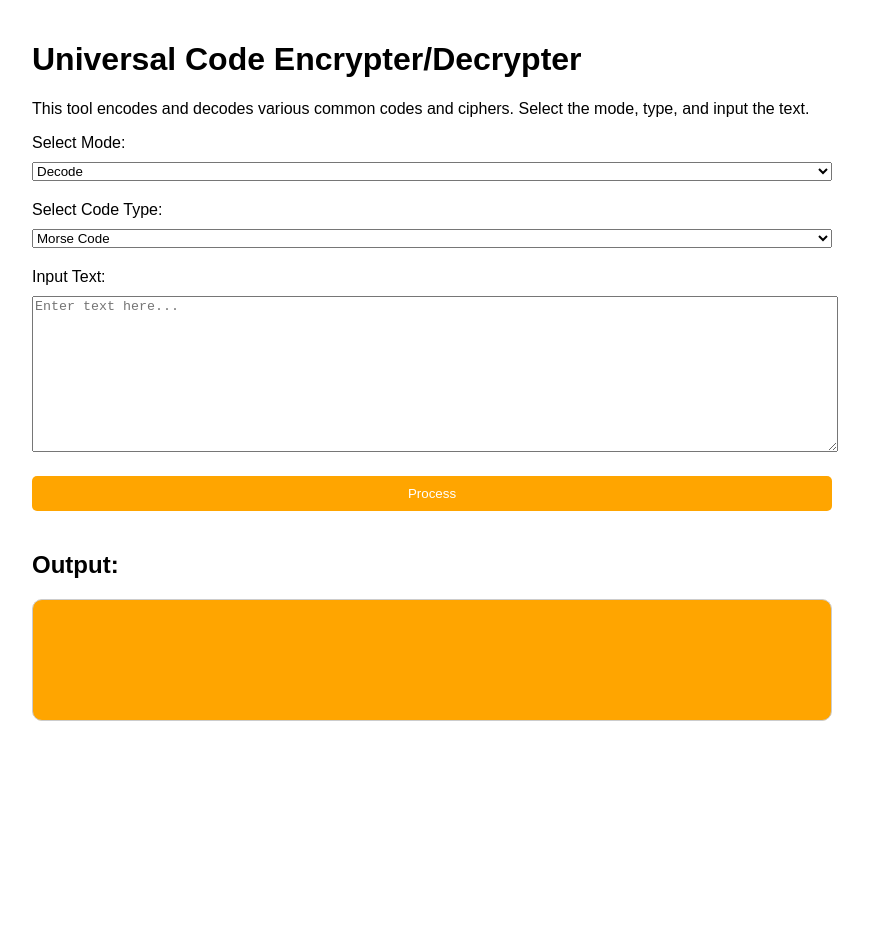
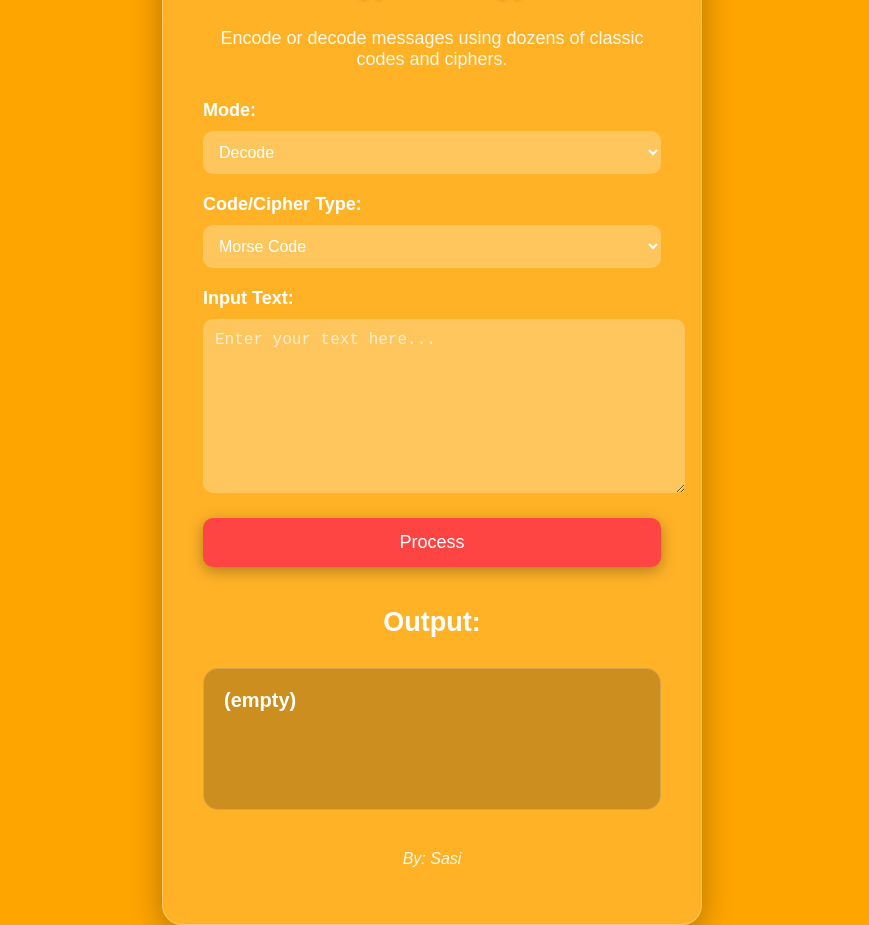
Before and after one commit to CoderXYZ101/DECODER, a plain HTML site: page index.html in a window 1280 px wide. Both pictures are taken after a click on the button "Process". Shown: the whole page, without its empty margins (208-1077 px from the left). Before the commit the page ends 800 px from the top, so only its background shows below. Drawn offline with Linux system fonts and the light colour scheme.

Commit message:
Update index.html

```diff
--- a/index.html
+++ b/index.html
@@ -5,51 +5,109 @@
     <meta name="viewport" content="width=device-width, initial-scale=1.0">
     <title>Universal Code Encrypter/Decrypter</title>
     <style>
-        body {
+        html, body {
+            height: 100%;
+            margin: 0;
+            background-color: orange;
             font-family: Arial, sans-serif;
-            max-width: 800px;
-            margin: 0 auto;
-            padding: 20px;
+            font-size: 18px;
+            display: flex;
+            align-items: center;
+            justify-content: center;
+            color: white;
+        }
+        .container {
+            text-align: center;
+            background-color: rgba(255, 255, 255, 0.15); /* Very light transparent white for subtle card effect */
+            backdrop-filter: blur(10px); /* Nice glassmorphism effect */
+            padding: 40px;
+            border-radius: 20px;
+            box-shadow: 0 8px 32px rgba(0, 0, 0, 0.3);
+            width: 90%;
+            max-width: 600px;
+            box-sizing: border-box;
+            border: 1px solid rgba(255, 255, 255, 0.3);
+        }
+        h1 {
+            color: white;
+            margin-bottom: 30px;
+            text-shadow: 0 2px 4px rgba(0, 0, 0, 0.4);
+            font-size: 28px;
         }
         label {
             display: block;
             margin-bottom: 10px;
+            color: white;
+            text-align: left;
+            font-weight: bold;
         }
-        select, textarea, button {
+        select, textarea {
             width: 100%;
+            padding: 12px;
             margin-bottom: 20px;
+            border-radius: 10px;
+            border: none;
+            background-color: rgba(255, 255, 255, 0.25);
+            color: white;
+            font-size: 16px;
+        }
+        select::placeholder, textarea::placeholder {
+            color: rgba(255, 255, 255, 0.7);
         }
         textarea {
             height: 150px;
+            resize: vertical;
+        }
+        button {
+            padding: 14px;
+            font-size: 18px;
+            background-color: #ff4444; /* Vibrant red-orange */
+            color: white;
+            border: none;
+            border-radius: 10px;
+            cursor: pointer;
+            box-shadow: 0 4px 15px rgba(0, 0, 0, 0.3);
+            transition: background-color 0.3s;
+            width: 100%;
+        }
+        button:hover {
+            background-color: #ff2222;
         }
         #output {
-            border: 1px solid #ccc;
-            padding: 10px;
+            margin-top: 30px;
+            padding: 20px;
+            background-color: rgba(0, 0, 0, 0.2);
+            border-radius: 15px;
             min-height: 100px;
-            background-color: orange;
-            border-radius: 10px;
+            font-size: 20px;
+            font-weight: bold;
+            color: white;
+            text-align: left;
+            word-wrap: break-word;
+            border: 1px solid rgba(255, 255, 255, 0.2);
         }
-        button {
-            background-color: orange;
-            border: none;
-            color: white;
-            padding: 10px;
-            border-radius: 5px;
-            cursor: pointer;
+        .signature {
+            margin-top: 40px;
+            font-style: italic;
+            color: rgba(255, 255, 255, 0.9);
+            font-size: 16px;
         }
     </style>
 </head>
 <body>
+    <div class="container">
         <h1>Universal Code Encrypter/Decrypter</h1>
-    <p>This tool encodes and decodes various common codes and ciphers. Select the mode, type, and input the text.</p>
+        <p style="color: rgba(255,255,255,0.9); margin-bottom: 30px;">
+            Encode or decode messages using dozens of classic codes and ciphers.
+        </p>
 
-    <label for="mode">Select Mode:</label>
+        <label for="mode">Mode:</label>
         <select id="mode">
             <option value="decode">Decode</option>
             <option value="encode">Encode</option>
         </select>
 
-    <label for="cipherType">Select Code Type:</label>
+        <label for="cipherType">Code/Cipher Type:</label>
         <select id="cipherType">
             <option value="morse">Morse Code</option>
             <option value="braille">Braille</option>
@@ -68,18 +126,20 @@
             <option value="a1z26">A1Z26 (Letters to Numbers)</option>
             <option value="reverse">Reverse Text</option>
             <option value="leet">Leet Speak (Basic)</option>
-        <option value="morseAudio">Morse (Audio Representation, e.g., dit/dah)</option>
-        <option value="semaphore">Semaphore (Flag Positions)</option>
+            <option value="morseAudio">Morse (dit/dah)</option>
             <option value="nato">NATO Phonetic Alphabet</option>
         </select>
 
         <label for="inputText">Input Text:</label>
-    <textarea id="inputText" placeholder="Enter text here..."></textarea>
+        <textarea id="inputText" placeholder="Enter your text here..."></textarea>
 
         <button onclick="process()">Process</button>
 
-    <h2>Output:</h2>
+        <h2 style="color: white; margin-top: 40px;">Output:</h2>
         <div id="output"></div>
+
+        <p class="signature">By: Sasi</p>
+    </div>
 
     <script>
         const morseCode = {
@@ -102,11 +162,7 @@
             'K': '⠅', 'L': '⠇', 'M': '⠍', 'N': '⠝', 'O': '⠕',
             'P': '⠏', 'Q': '⠟', 'R': '⠗', 'S': '⠎', 'T': '⠞',
             'U': '⠥', 'V': '⠧', 'W': '⠺', 'X': '⠭', 'Y': '⠽',
-            'Z': '⠵', '#': '⠼', '.': '⠲', '?': '⠦', '!': '⠖',
-            '-': '⠤', '/': '⠌', '\\': '⠳', '(': '⠪', ')': '⠻',
-            '0': '⠼⠚', '1': '⠼⠁', '2': '⠼⠃', '3': '⠼⠉', '4': '⠼⠙',
-            '5': '⠼⠑', '6': '⠼⠋', '7': '⠼⠛', '8': '⠼⠓', '9': '⠼⠊',
-            ' ': ' '
+            'Z': '⠵', ' ': ' '
         };
 
         const tapMap = {
@@ -115,7 +171,7 @@
             'K': '13', 'L': '31', 'M': '32', 'N': '33', 'O': '34', 'P': '35',
             'Q': '41', 'R': '42', 'S': '43', 'T': '44', 'U': '45',
             'V': '51', 'W': '52', 'X': '53', 'Y': '54', 'Z': '55',
-            ' ': '00' // Placeholder for space
+            ' ': '00'
         };
 
         const leetMap = {
@@ -136,157 +192,68 @@
         };
 
         const decoders = {
-            morse: function(input) {
-                const revMorse = Object.fromEntries(Object.entries(morseCode).map(([k, v]) => [v, k]));
-                return input.split(' ').map(code => revMorse[code] || '').join('');
-            },
-            braille: function(input) {
-                const revBraille = Object.fromEntries(Object.entries(brailleMap).map(([k, v]) => [v, k]));
-                return input.split('').map(char => revBraille[char] || char).join('');
-            },
-            binary: function(input) {
-                return input.match(/.{1,8}/g).map(bin => String.fromCharCode(parseInt(bin, 2))).join('');
-            },
-            hex: function(input) {
-                return input.match(/.{1,2}/g).map(hex => String.fromCharCode(parseInt(hex, 16))).join('');
-            },
-            base64: function(input) {
-                return atob(input);
-            },
-            caesar: function(input, shift = 3) {
-                return input.replace(/[a-zA-Z]/g, char => {
-                    const base = char <= 'Z' ? 65 : 97;
-                    return String.fromCharCode((char.charCodeAt(0) - base - shift + 26) % 26 + base);
+            morse: input => input.split(' ').map(c => Object.entries(morseCode).find(([k,v]) => v === c)?.[0] || '').join(''),
+            braille: input => input.split('').map(c => Object.entries(brailleMap).find(([k,v]) => v === c)?.[0] || c).join(''),
+            binary: input => input.match(/.{8}/g)?.map(b => String.fromCharCode(parseInt(b, 2))).join('') || '',
+            hex: input => input.match(/.{2}/g)?.map(h => String.fromCharCode(parseInt(h, 16))).join('') || '',
+            base64: input => atob(input),
+            caesar: (input, shift = 3) => input.replace(/[a-zA-Z]/g, c => {
+                const base = c <= 'Z' ? 65 : 97;
+                return String.fromCharCode((c.charCodeAt(0) - base - shift + 26) % 26 + base);
+            }),
+            rot13: input => decoders.caesar(input, 13),
+            atbash: input => input.replace(/[a-zA-Z]/g, c => {
+                const base = c <= 'Z' ? 65 : 97;
+                return String.fromCharCode(base + 25 - (c.charCodeAt(0) - base));
+            }),
+            vigenere: (input, key = 'lemon') => {
+                key = key.toUpperCase();
+                let i = 0;
+                return input.toUpperCase().replace(/[A-Z]/g, c => {
+                    const s = key[i++ % key.length].charCodeAt(0) - 65;
+                    return String.fromCharCode((c.charCodeAt(0) - 65 - s + 26) % 26 + 65);
                 });
             },
-            rot13: function(input) {
-                return decoders.caesar(input, 13);
-            },
-            atbash: function(input) {
-                return input.replace(/[a-zA-Z]/g, char => {
-                    const base = char <= 'Z' ? 65 : 97;
-                    return String.fromCharCode(base + 25 - (char.charCodeAt(0) - base));
-                });
-            },
-            vigenere: function(input, key = 'lemon') {
-                key = key.toUpperCase();
-                let keyIndex = 0;
-                return input.toUpperCase().replace(/[A-Z]/g, char => {
-                    const shift = key[keyIndex % key.length].charCodeAt(0) - 65;
-                    keyIndex++;
-                    return String.fromCharCode((char.charCodeAt(0) - 65 - shift + 26) % 26 + 65);
-                });
-            },
-            ascii: function(input) {
-                return input.split(' ').map(num => String.fromCharCode(parseInt(num, 10))).join('');
-            },
-            url: function(input) {
-                return decodeURIComponent(input);
-            },
-            html: function(input) {
-                const txt = document.createElement('textarea');
-                txt.innerHTML = input;
-                return txt.value;
-            },
-            pigpen: function(input) {
-                return 'Pigpen decoding not fully implemented; use visual map.';
-            },
-            tap: function(input) {
-                const revTap = Object.fromEntries(Object.entries(tapMap).map(([k, v]) => [v, k]));
-                return input.match(/\d\d/g).map(code => revTap[code] || '?').join('');
-            },
-            a1z26: function(input) {
-                return input.split(' ').map(num => String.fromCharCode(parseInt(num) + 64)).join('');
-            },
-            reverse: function(input) {
-                return input.split('').reverse().join('');
-            },
-            leet: function(input) {
-                const revLeet = Object.fromEntries(Object.entries(leetMap).map(([k, v]) => [v, k]));
-                return input.toUpperCase().split('').map(char => revLeet[char] || char).join('');
-            },
-            morseAudio: function(input) {
-                return decoders.morse(input.replace(/dit/gi, '.').replace(/dah/gi, '-'));
-            },
-            semaphore: function(input) {
-                return 'Semaphore decoding requires position descriptions; not implemented.';
-            },
-            nato: function(input) {
-                const revNato = Object.fromEntries(Object.entries(natoMap).map(([k, v]) => [v, k]));
-                return input.toUpperCase().split(' ').map(word => revNato[word] || '?').join('');
-            }
+            ascii: input => input.split(' ').map(n => String.fromCharCode(parseInt(n))).join(''),
+            url: input => decodeURIComponent(input),
+            html: input => { const t = document.createElement('textarea'); t.innerHTML = input; return t.value; },
+            tap: input => input.match(/\d\d/g)?.map(c => Object.entries(tapMap).find(([k,v]) => v === c)?.[0] || '?').join('') || '',
+            a1z26: input => input.split(' ').map(n => String.fromCharCode(parseInt(n) + 64)).join(''),
+            reverse: input => input.split('').reverse().join(''),
+            leet: input => input.toUpperCase().split('').map(c => Object.entries(leetMap).find(([k,v]) => v === c)?.[0] || c).join(''),
+            morseAudio: input => decoders.morse(input.replace(/dit/gi, '.').replace(/dah/gi, '-')),
+            nato: input => input.toUpperCase().split(' ').map(w => Object.entries(natoMap).find(([k,v]) => v === w)?.[0] || '?').join('')
         };
 
         const encoders = {
-            morse: function(input) {
-                return input.toUpperCase().split('').map(char => morseCode[char] || '').join(' ');
-            },
-            braille: function(input) {
-                return input.toUpperCase().split('').map(char => brailleMap[char] || char).join('');
-            },
-            binary: function(input) {
-                return input.split('').map(char => char.charCodeAt(0).toString(2).padStart(8, '0')).join(' ');
-            },
-            hex: function(input) {
-                return input.split('').map(char => char.charCodeAt(0).toString(16).padStart(2, '0')).join(' ');
-            },
-            base64: function(input) {
-                return btoa(input);
-            },
-            caesar: function(input, shift = 3) {
-                return input.replace(/[a-zA-Z]/g, char => {
-                    const base = char <= 'Z' ? 65 : 97;
-                    return String.fromCharCode((char.charCodeAt(0) - base + shift) % 26 + base);
+            morse: input => input.toUpperCase().split('').map(c => morseCode[c] || '').join(' '),
+            braille: input => input.toUpperCase().split('').map(c => brailleMap[c] || c).join(''),
+            binary: input => input.split('').map(c => c.charCodeAt(0).toString(2).padStart(8, '0')).join(' '),
+            hex: input => input.split('').map(c => c.charCodeAt(0).toString(16).padStart(2, '0').toUpperCase()).join(' '),
+            base64: input => btoa(input),
+            caesar: (input, shift = 3) => input.replace(/[a-zA-Z]/g, c => {
+                const base = c <= 'Z' ? 65 : 97;
+                return String.fromCharCode((c.charCodeAt(0) - base + shift) % 26 + base);
+            }),
+            rot13: input => encoders.caesar(input, 13),
+            atbash: input => decoders.atbash(input),
+            vigenere: (input, key = 'lemon') => {
+                key = key.toUpperCase();
+                let i = 0;
+                return input.toUpperCase().replace(/[A-Z]/g, c => {
+                    const s = key[i++ % key.length].charCodeAt(0) - 65;
+                    return String.fromCharCode((c.charCodeAt(0) - 65 + s) % 26 + 65);
                 });
             },
-            rot13: function(input) {
-                return encoders.caesar(input, 13);
-            },
-            atbash: function(input) {
-                return decoders.atbash(input); // Atbash is involutory
-            },
-            vigenere: function(input, key = 'lemon') {
-                key = key.toUpperCase();
-                let keyIndex = 0;
-                return input.toUpperCase().replace(/[A-Z]/g, char => {
-                    const shift = key[keyIndex % key.length].charCodeAt(0) - 65;
-                    keyIndex++;
-                    return String.fromCharCode((char.charCodeAt(0) - 65 + shift) % 26 + 65);
-                });
-            },
-            ascii: function(input) {
-                return input.split('').map(char => char.charCodeAt(0)).join(' ');
-            },
-            url: function(input) {
-                return encodeURIComponent(input);
-            },
-            html: function(input) {
-                return input.replace(/[&<>"']/g, char => '&#' + char.charCodeAt(0) + ';');
-            },
-            pigpen: function(input) {
-                return 'Pigpen encoding not fully implemented; use visual map.';
-            },
-            tap: function(input) {
-                return input.toUpperCase().split('').map(char => tapMap[char] || '??').join(' ');
-            },
-            a1z26: function(input) {
-                return input.toUpperCase().split('').map(char => char.charCodeAt(0) - 64).join(' ');
-            },
-            reverse: function(input) {
-                return input.split('').reverse().join('');
-            },
-            leet: function(input) {
-                return input.toUpperCase().split('').map(char => leetMap[char] || char).join('');
-            },
-            morseAudio: function(input) {
-                return encoders.morse(input).replace(/\./g, 'dit').replace(/-/g, 'dah');
-            },
-            semaphore: function(input) {
-                return 'Semaphore encoding requires position descriptions; not implemented.';
-            },
-            nato: function(input) {
-                return input.toUpperCase().split('').map(char => natoMap[char] || '?').join(' ');
-            }
+            ascii: input => input.split('').map(c => c.charCodeAt(0)).join(' '),
+            url: input => encodeURIComponent(input),
+            html: input => input.replace(/[&<>"']/g, c => '&#' + c.charCodeAt(0) + ';'),
+            tap: input => input.toUpperCase().split('').map(c => tapMap[c] || '??').join(' '),
+            a1z26: input => input.toUpperCase().split('').map(c => c.charCodeAt(0) - 64).join(' '),
+            reverse: input => input.split('').reverse().join(''),
+            leet: input => input.toUpperCase().split('').map(c => leetMap[c] || c).join(''),
+            morseAudio: input => encoders.morse(input).replace(/\./g, 'dit').replace(/-/g, 'dah'),
+            nato: input => input.toUpperCase().split('').map(c => natoMap[c] || '?').join(' ')
         };
 
         function process() {
@@ -295,23 +262,18 @@
             const input = document.getElementById('inputText').value.trim();
             const outputDiv = document.getElementById('output');
 
-            const processor = mode === 'decode' ? decoders : encoders;
+            const lib = mode === 'decode' ? decoders : encoders;
 
-            if (!processor[type]) {
-                outputDiv.textContent = 'Processor not implemented yet.';
+            if (!lib[type]) {
+                outputDiv.textContent = 'Not implemented yet.';
                 return;
             }
 
             try {
-                let result;
-                if (['caesar', 'vigenere'].includes(type)) {
-                    result = processor[type](input);
-                } else {
-                    result = processor[type](input);
-                }
-                outputDiv.textContent = result;
+                const result = lib[type](input);
+                outputDiv.textContent = result || '(empty)';
             } catch (e) {
-                outputDiv.textContent = 'Error processing: ' + e.message;
+                outputDiv.textContent = 'Error: ' + e.message;
             }
         }
     </script>
```
Lines whose indentation alone changed are shown as unchanged.
